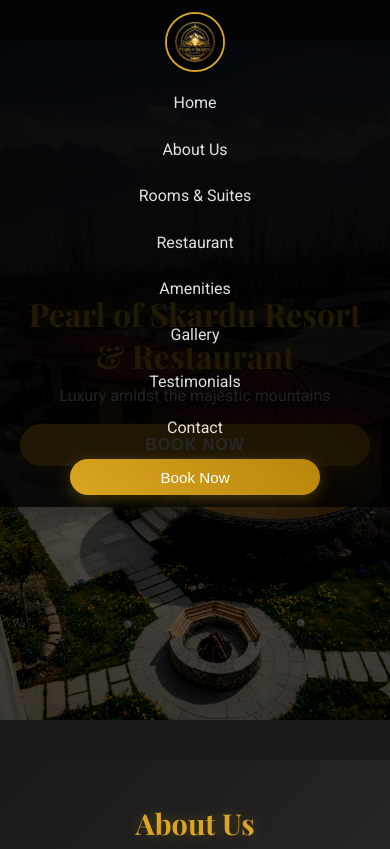
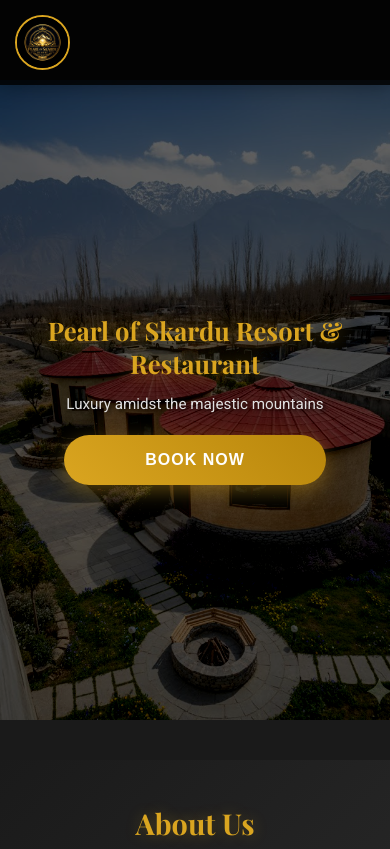
Before and after one commit to sarif772/Pearl-of-Skardu-Resort-and-Restaurant, a website: page index.html in a window 390 px wide. Shown: the top 849 px of the page. Drawn offline with nearby package versions, Linux system fonts and the light colour scheme; a small style sheet from the web is missing.

Commit message:
Update styles.css

```diff
--- a/styles.css
+++ b/styles.css
@@ -738,7 +738,7 @@
 
 /* Responsive Design */
 @media (max-width: 768px) {
-    /* Header and Navigation (Mobile) - Clean, Premium, Properly Aligned */
+    /* Header and Navigation (Mobile) - Luxury Resort Style */
     header {
         background-color: rgba(0, 0, 0, 0.85);
         backdrop-filter: none;
@@ -746,50 +746,40 @@
     }
 
     #navbar {
-        flex-direction: column;
-        padding: 0.75rem 1rem;
-        gap: 0.25rem;
+        flex-direction: row;
+        justify-content: space-between;
+        align-items: center;
+        padding: 15px;
     }
 
     .logo {
-        justify-content: center;
+        justify-content: flex-start;
+        padding: 0;
     }
 
     .logo img {
-        max-height: 60px;
+        max-height: 55px;
         width: auto;
         height: auto;
     }
 
     .logo h1 {
-        font-size: 1.4rem;
+        font-size: 1rem;
+    }
+
+    /* Hide navbar Book Now button - only show hero button */
+    .book-now-btn {
+        display: none;
     }
 
     .nav-links {
-        flex-direction: column;
-        gap: 0.5rem;
-        margin: 0.5rem 0;
-        width: 100%;
-        text-align: center;
+        display: none;
     }
 
-    .nav-links a {
-        padding: 0.4rem 0;
-        display: block;
-        font-size: 16px;
-    }
-
-    .book-now-btn {
-        width: 70%;
-        max-width: none;
-        text-align: center;
-        padding: 0.6rem 1rem;
-        font-size: 0.95rem;
-    }
-
-    /* Hero Section (Mobile) - 90vh, Proper Sizing */
+    /* Hero Section (Mobile) - Premium Luxury */
     #hero {
         height: 90vh;
+        padding-top: 80px;
     }
 
     .hero-text {
@@ -797,24 +787,30 @@
     }
 
     .hero-text h2 {
-        font-size: 2rem;
+        font-size: 1.6rem;
         line-height: 1.3;
-        margin-bottom: 0.5rem;
+        margin-bottom: 0.75rem;
     }
 
     .hero-text p {
-        font-size: 1rem;
+        font-size: 0.95rem;
         line-height: 1.5;
-        margin-bottom: 1rem;
+        margin-bottom: 1.25rem;
     }
 
+    /* Hero BOOK NOW Button - Premium Gold Style */
     .cta-btn {
-        padding: 0.85rem 2rem;
-        font-size: 0.95rem;
+        width: 75%;
+        max-width: 280px;
+        margin: 0 auto;
+        display: block;
+        padding: 1rem 2rem;
+        font-size: 1rem;
+        background: linear-gradient(45deg, #daa520, #b8860b);
+        border-radius: 30px;
     }
 
     /* Buttons (Mobile) */
-    .cta-btn,
     .menu-btn,
     .reserve-btn,
     .book-btn,
@@ -850,7 +846,7 @@
         height: 200px;
     }
 
-    /* Sections (Mobile) - Reduced Vertical Spacing */
+    /* Sections (Mobile) - Clean Spacing */
     section {
         padding: 2.5rem 0;
     }
```
